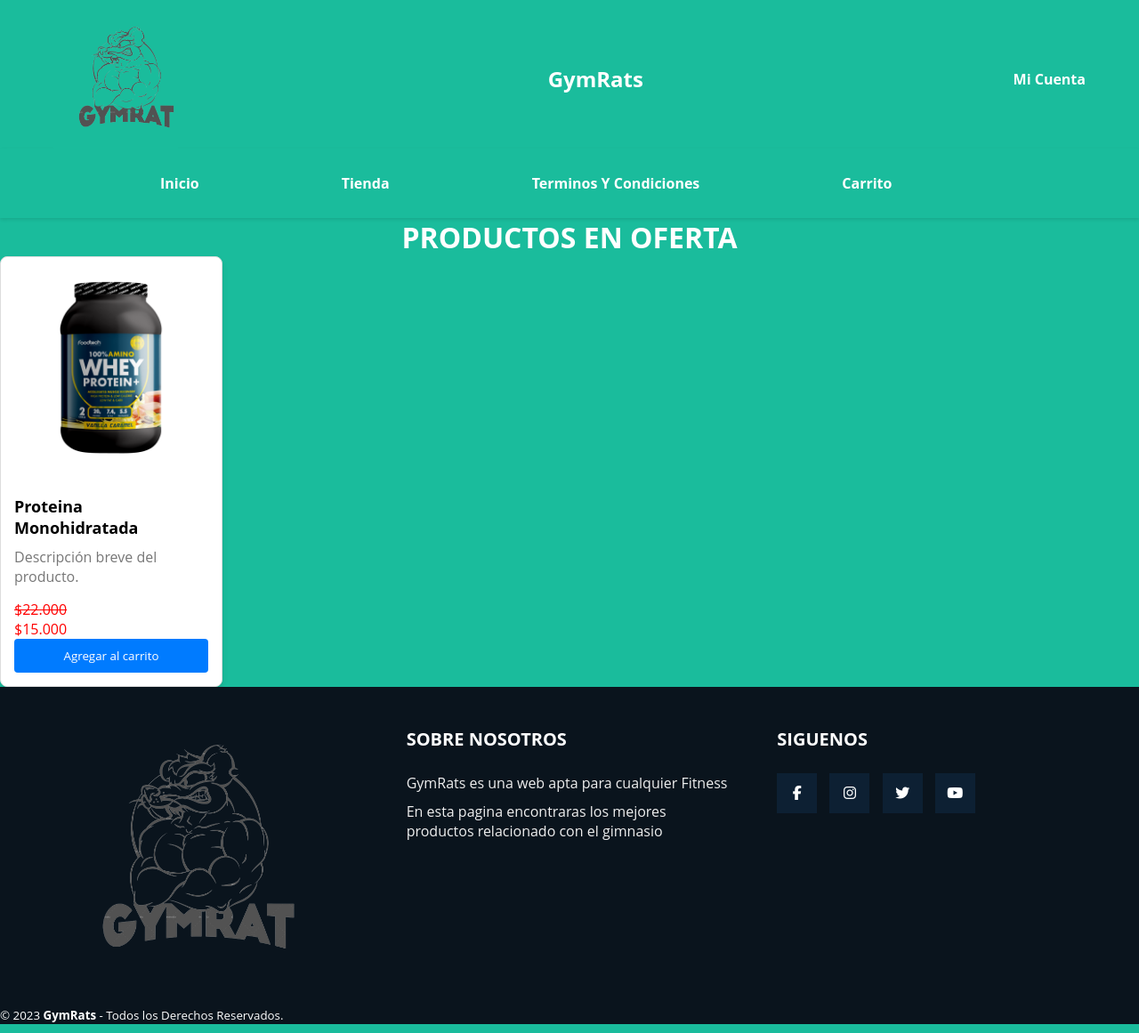
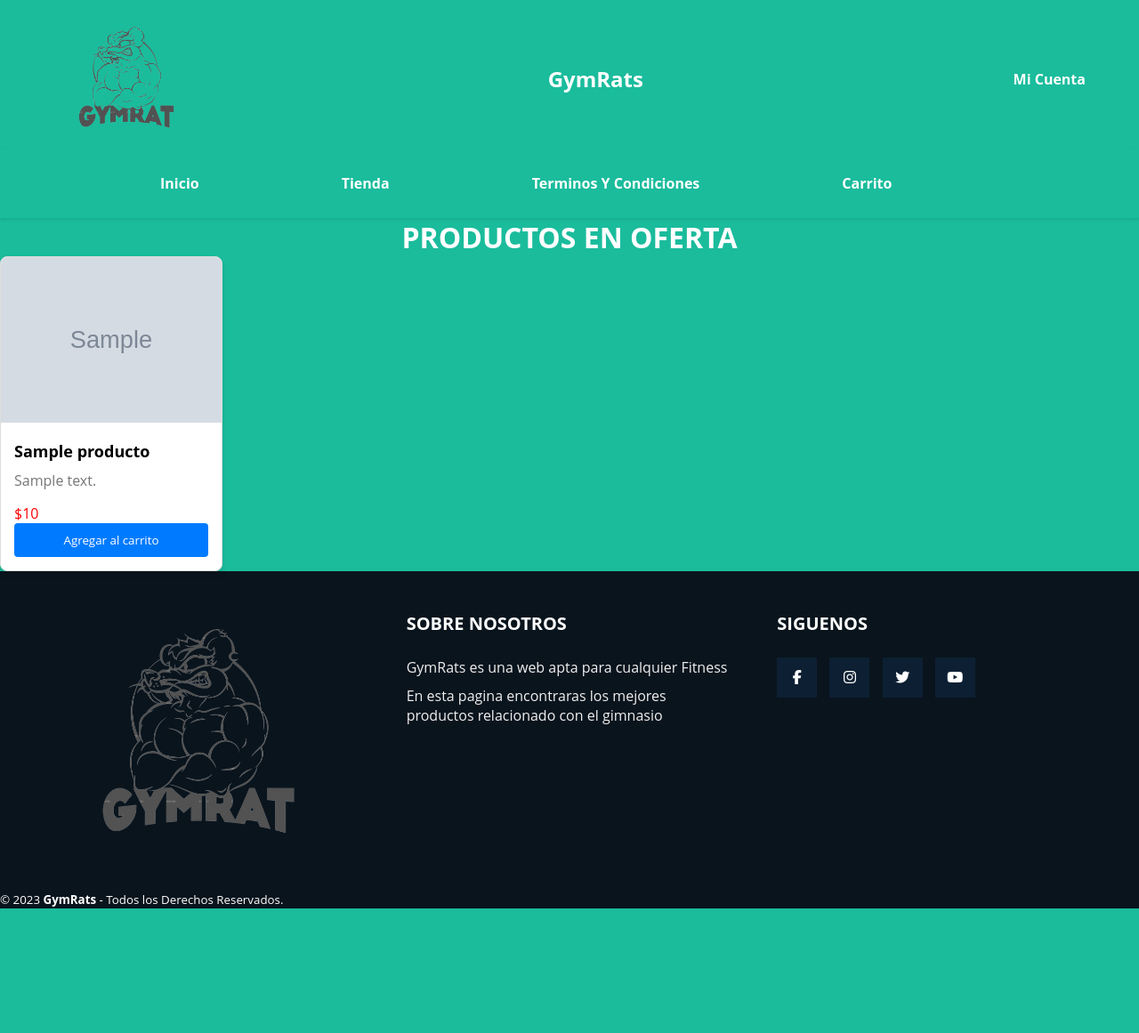
Before and after one commit to santicalle1/GymRats, a CodeIgniter 4 app: the page made by app/Views/tienda.php in a window 1280 px wide. Shown: the whole page at 89% size. After the commit the page ends 1021 px from the top, so only its background shows below. Run offline with PHP 8.4 and a stand-in for CodeIgniter, Linux system fonts and the light colour scheme; the template is opened without the code that fills it: most values are stand-ins (such as "Sample title", 1, 10 or a date in 2020); grey boxes marked "Sample" are stand-in pictures; some libraries are stand-ins or nearby versions.

Commit message:
11/10/2023

```diff
--- a/app/Config/Routes.php
+++ b/app/Config/Routes.php
@@ -54,6 +54,8 @@ $routes->get('/panel_cliente', 'ClientPanel::profile');
 $routes->get('agregar_productos', 'ProductoController::agregar');
 $routes->get('producto/agregar', 'ProductoController::agregar');
 $routes->post('producto/agregar', 'ProductoController::agregar');
+$routes->get('tienda/detalles/(:num)', 'Tienda::detalles/$1');
+
 
 
 
--- a/app/Views/tienda.php
+++ b/app/Views/tienda.php
@@ -750,6 +750,21 @@
 .btn05:hover {
     background-color: #0056b3;
 }
+.contenedor-productos {
+    display: flex;
+    flex-wrap: wrap;  /* Permite que las tarjetas pasen a la siguiente fila si no hay espacio */
+    gap: 20px;  /* Espacio entre tarjetas */
+    justify-content: space-between;  /* Distribuye las tarjetas uniformemente */
+}
+
+.card01 {
+    max-width: calc(50% - 10px);  /* Asume que quieres 2 tarjetas por fila. El cálculo considera el gap. */
+    box-shadow: 0 4px 6px rgba(0, 0, 0, 0.1); /* Esto es opcional, solo para darle un toque visual */
+    box-sizing: border-box;  /* Asegura que el padding y el borde no aumenten el tamaño total de la tarjeta */
+}
+
+
+
 
 </style>
 </head>
@@ -811,19 +826,26 @@
   </div>
   </div>
 <!-- Tarjeta de producto -->
+<!-- Tarjeta de producto -->
 <CENTER><H1>PRODUCTOS EN OFERTA</H1></CENTER>
-<div class="card01">
-    <img src="img/creatina.png" alt="Imagen del Producto">
-    <div class="content02">
-        <h2 class="title03">Proteina Monohidratada</h2>
-        <p class="description04">Descripción breve del producto.</p>
-        <div class="price-container">
-                <p class="original-price">$22.000</p> <!-- Precio original tachado -->
-                <p class="new-price">$15.000</p> <!-- Nuevo precio -->
+<div class="contenedor-productos">
+    <?php foreach ($productos as $producto): ?>
+        <div class="card01">
+            <img src="<?= base_url($producto['imagen']) ?>" alt="Imagen del Producto">
+            <div class="content02">
+                <h2 class="title03"><?= esc($producto['nombre']) ?></h2>
+                <p class="description04"><?= esc($producto['descripcion']) ?></p>
+                <div class="price-container">
+                    <!-- Puedes agregar lógica aquí si tienes un precio original tachado, de lo contrario, solo muestra el precio. -->
+                    <p class="new-price">$<?= esc($producto['precio']) ?></p>
+                </div>
+                <button class="btn05">Agregar al carrito</button>
             </div>
-        <button class="btn05">Agregar al carrito</button>
-    </div>
+        </div>
+    <?php endforeach; ?>
 </div>
+
+
 
     <footer class="pie-pagina">
       <div class="grupo-1">
```
Also changed, not shown: app/Controllers/ProductoController.php (+20 -1 lines), app/Controllers/Tienda.php (+24 -3 lines), app/Models/ProductoModel.php (line endings or trailing spaces), app/Views/agregar_productos.php (line endings or trailing spaces).
